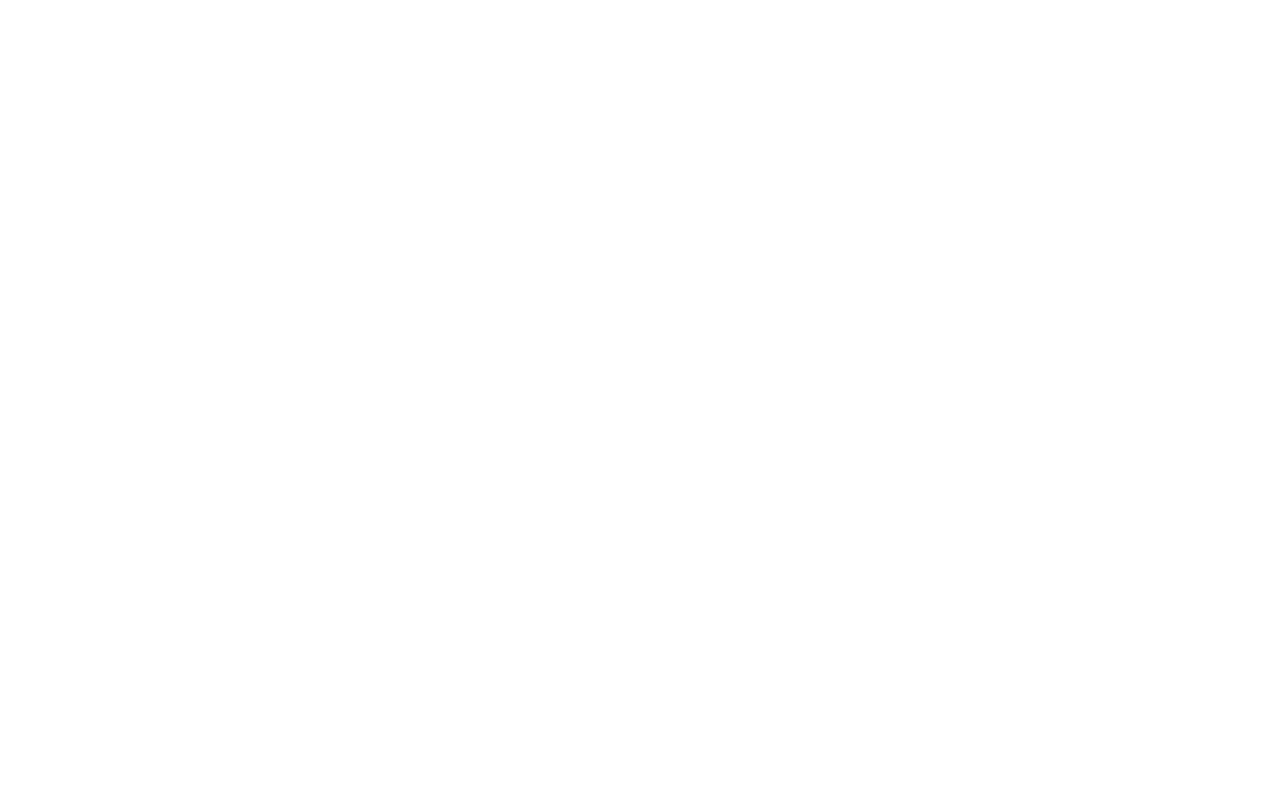
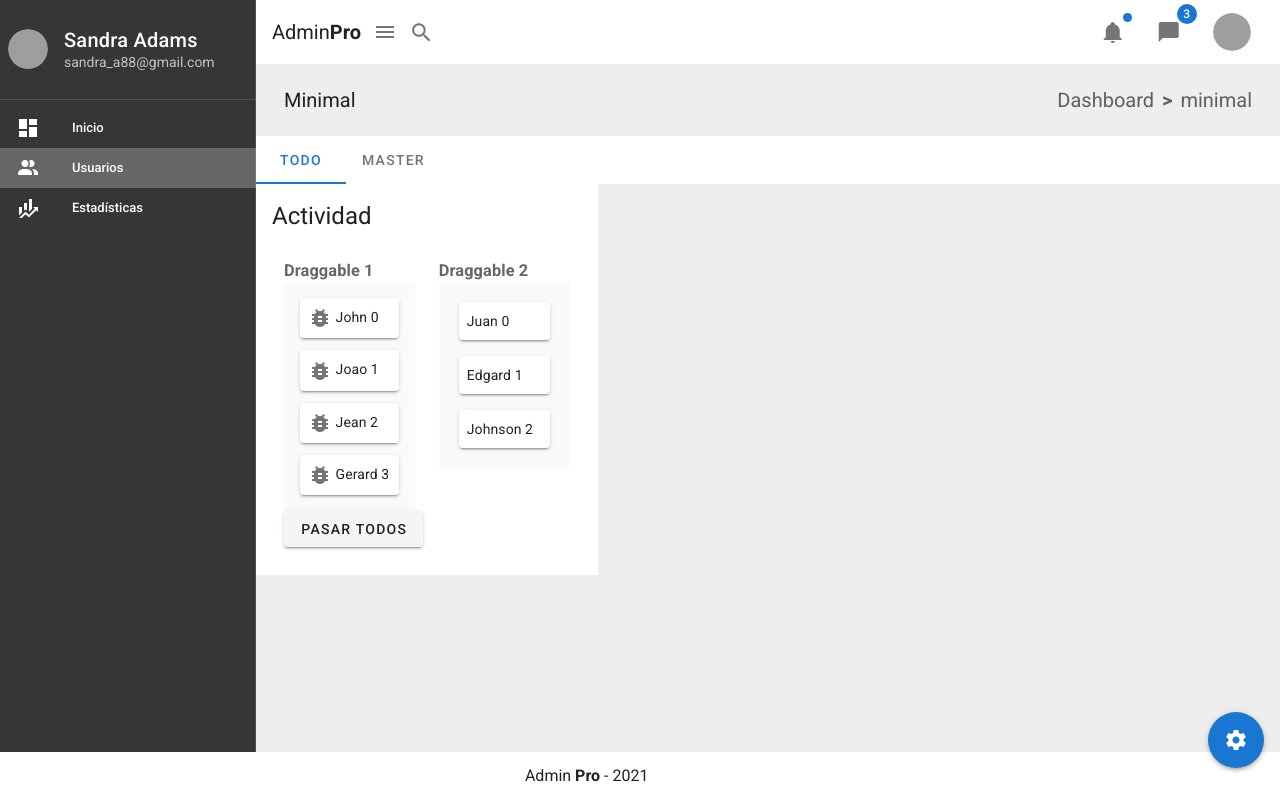
Before and after one commit to vninomtz/adminPro, a Vue app: page /dashboard/users in a window 1280 px wide. Built offline with nearby package versions, Linux system fonts and the light colour scheme; grey boxes are pictures that could not be loaded; a small style sheet from the web is missing.

Commit message:
Componentes dinamicos

```diff
--- a/src/components/activities/MasterTable.vue
+++ b/src/components/activities/MasterTable.vue
@@ -8,7 +8,7 @@
       </div>
     </v-card-title>
     <v-card-text>
-      <v-btn @click="showSelected">Mostrar seleccionados</v-btn>
+      <v-btn @click="showSelected">Descargar información </v-btn>
       <v-data-table
         :headers="headers"
         :items="items"
@@ -57,6 +57,15 @@
 
 <script>
 import CustomTable from "@/components/ui/CustomTable";
+
+const downloadCsv = (data) => {
+  var hiddenElement = document.createElement("a");
+  hiddenElement.href = "data:text/csv;charset=utf-8," + encodeURI(data);
+  hiddenElement.target = "_blank";
+  hiddenElement.download = "Empleados.csv";
+  hiddenElement.click();
+};
+
 export default {
   components: {
     "custom-table": CustomTable,
@@ -205,22 +214,22 @@ export default {
       this.userItem = item.user;
     },
     showSelected() {
+      if (this.selected.length === 0) {
+        alert("No se han seleccionado datos");
+        return;
+      }
       const array = [Object.keys(this.selected[0])].concat(this.selected);
       const csv = array
         .map((it) => {
           var data = Object.values(it)
             .map((value) => {
-              if (value instanceof Object) {
-                return JSON.stringify(value);
-              } else {
-                return value;
-              }
+              return value;
             })
             .toString();
           return data;
         })
         .join("\n");
-      console.log(csv);
+      downloadCsv(csv);
     },
   },
   computed: {
--- a/src/components/activities/ToDoList.vue
+++ b/src/components/activities/ToDoList.vue
@@ -11,28 +11,38 @@
         <v-row>
           <v-col cols="6">
             <h3>Draggable 1</h3>
-            <draggable :list="list1" group="people" @change="log">
+            <div class="pa-1 grey lighten-5">
+              <draggable
+                :sort="false"
+                group="people"
+                :list="list1"
+                @change="log"
+                class="containerDrag"
+              >
                 <v-sheet
-                class="ma-3"
+                  class="ma-3 pa-2 rounded"
                   elevation="2"
                   v-for="(element, index) in list1"
                   :key="element.name"
                 >
+                  <v-icon class="">mdi-bug</v-icon>
                   {{ element.name }} {{ index }}
                 </v-sheet>
               </draggable>
+            </div>
             <v-btn @click="pushAll">Pasar todos</v-btn>
           </v-col>
           <v-col cols="6">
             <h3>Draggable 2</h3>
+            <div class="pa-1 grey lighten-5">
               <draggable
-              class="list-group"
+                :sort="false"
+                group="people"
                 :list="list2"
-              group="people"
                 @change="log"
               >
                 <v-sheet
-                class="ma-3"
+                  class="ma-4 pa-2 rounded"
                   elevation="2"
                   v-for="(element, index) in list2"
                   :key="element.name"
@@ -40,6 +50,7 @@
                   {{ element.name }} {{ index }}
                 </v-sheet>
               </draggable>
+            </div>
           </v-col>
         </v-row>
       </v-container>
@@ -67,16 +78,11 @@ export default {
     ],
   }),
   methods: {
-    log: function (evt) {
-      window.console.log(evt);
-      console.log("Tamaño lista1: " + this.list1.length);
-    },
+    log: function (evt) {},
     pushAll() {
-      console.log(this.list2.length);
       this.list1.forEach((item) => {
         this.list2.push(item);
       });
-      console.log(this.list2.length);
       this.list1 = [];
     },
   },
@@ -84,4 +90,16 @@ export default {
 </script>
 
 <style>
+.ghost {
+  opacity: 1.5;
+  background: #109ee0;
+}
+.containerDrag {
+  min-height: 50px;
+}
+.handle {
+  float: left;
+  padding-top: 8px;
+  padding-bottom: 8px;
+}
 </style>
--- a/src/components/layaout/AppNavigationDrawer.vue
+++ b/src/components/layaout/AppNavigationDrawer.vue
@@ -21,13 +21,13 @@
     <v-divider></v-divider>
 
     <v-list dense>
-      <v-list-item link to="dashboard/home">
+      <v-list-item link to="home">
         <v-list-item-icon>
           <v-icon>mdi-view-dashboard</v-icon>
         </v-list-item-icon>
         <v-list-item-title>Inicio</v-list-item-title>
       </v-list-item>
-      <v-list-item link>
+      <v-list-item link to="users">
         <v-list-item-icon>
           <v-icon>mdi-account-multiple</v-icon>
         </v-list-item-icon>
--- a/src/components/layaout/AppToolbarNavigation.vue
+++ b/src/components/layaout/AppToolbarNavigation.vue
@@ -17,7 +17,9 @@
 </template>
 
 <script>
-export default {};
+export default {
+  name: "ToolbarNavigation",
+};
 </script>
 
 <style>
--- a/src/router/index.js
+++ b/src/router/index.js
@@ -23,13 +23,13 @@ const routes = [
         name: "HomePage",
         component: () => import("../views/HomePage.vue"),
       },
+      {
+        path: "/dashboard/users",
+        name: "Users",
+        component: () =>
+          import(/* webpackChunkName: "user" */ "../views/UsersPage.vue"),
+      },
     ],
-  },
-  {
-    path: "/about",
-    name: "About",
-    component: () =>
-      import(/* webpackChunkName: "about" */ "../views/About.vue"),
   },
 ];
 
--- a/src/views/About.vue
+++ /dev/null
@@ -1,5 +0,0 @@
-<template>
-  <div class="about">
-    <h1>This is an about page</h1>
-  </div>
-</template>
--- /dev/null
+++ b/src/views/UsersPage.vue
@@ -0,0 +1,49 @@
+<template>
+  <v-container fluid>
+    <toolbar-navigation></toolbar-navigation>
+    <v-row>
+      <v-tabs v-model="tab">
+        <v-tab v-for="item in tabs" :key="item.name">
+          {{ item.name }}
+        </v-tab>
+      </v-tabs>
+      <v-tabs-items v-model="tab">
+        <v-tab-item v-for="item in tabs" :key="item.name">
+          <keep-alive>
+            <component :is="item.value" />
+          </keep-alive>
+        </v-tab-item>
+      </v-tabs-items>
+    </v-row>
+  </v-container>
+</template>
+<script>
+const ToDoList = () => import("@/components/activities/ToDoList");
+const MasterTable = () => import("@/components/activities/MasterTable");
+
+export default {
+  name: "UsersPage",
+  components: {
+    "toolbar-navigation": () =>
+      import("@/components/layaout/AppToolbarNavigation.vue"),
+  },
+  data: () => ({
+    tab: "",
+    tabs: [
+      {
+        name: "Todo",
+        value: ToDoList,
+      },
+      {
+        name: "Master",
+        value: MasterTable,
+      },
+    ],
+  }),
+  computed: {
+    getComponent(name) {
+      return this.tab.name;
+    },
+  },
+};
+</script>
```
Lines whose indentation alone changed are shown as unchanged.
